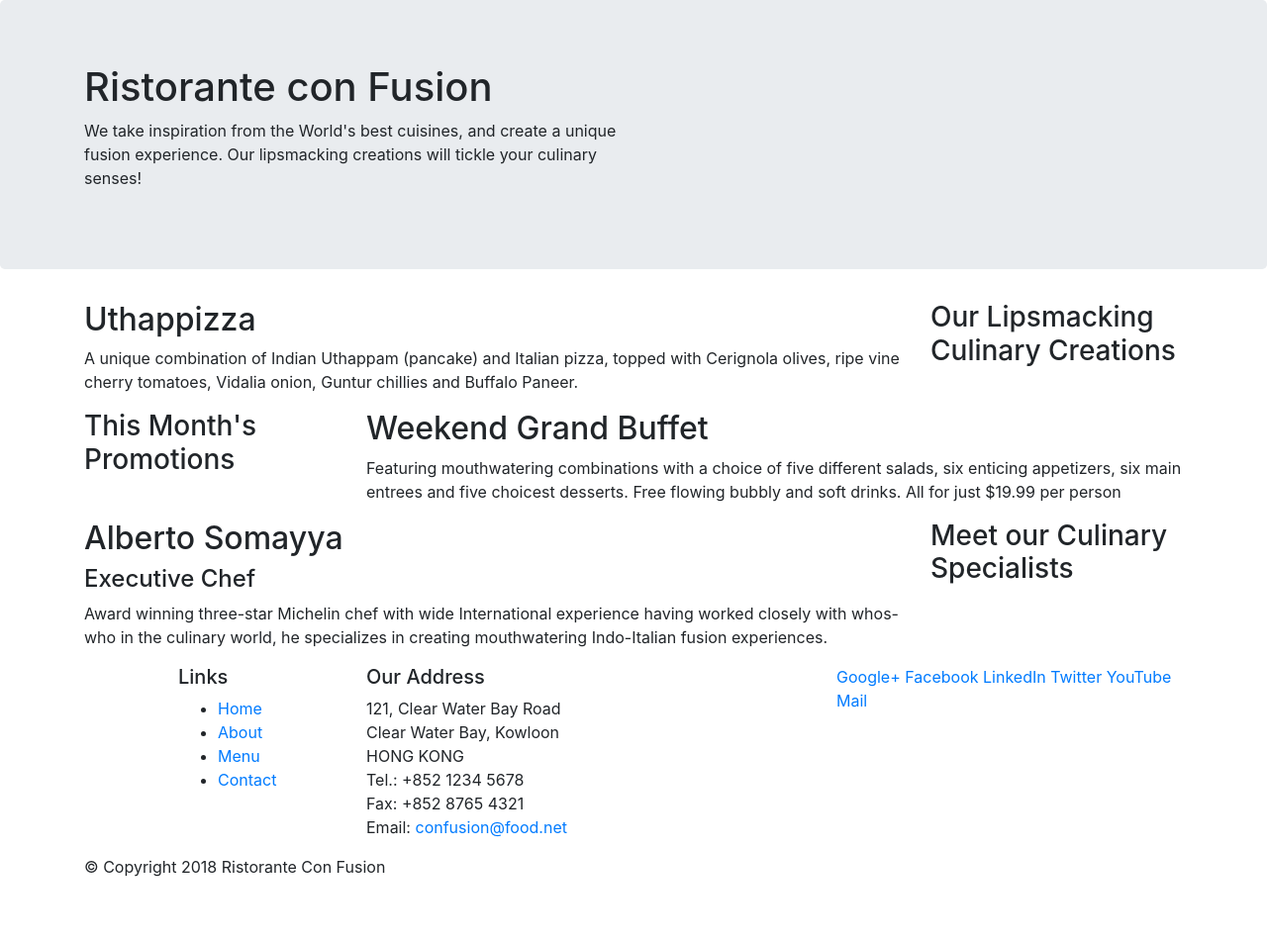
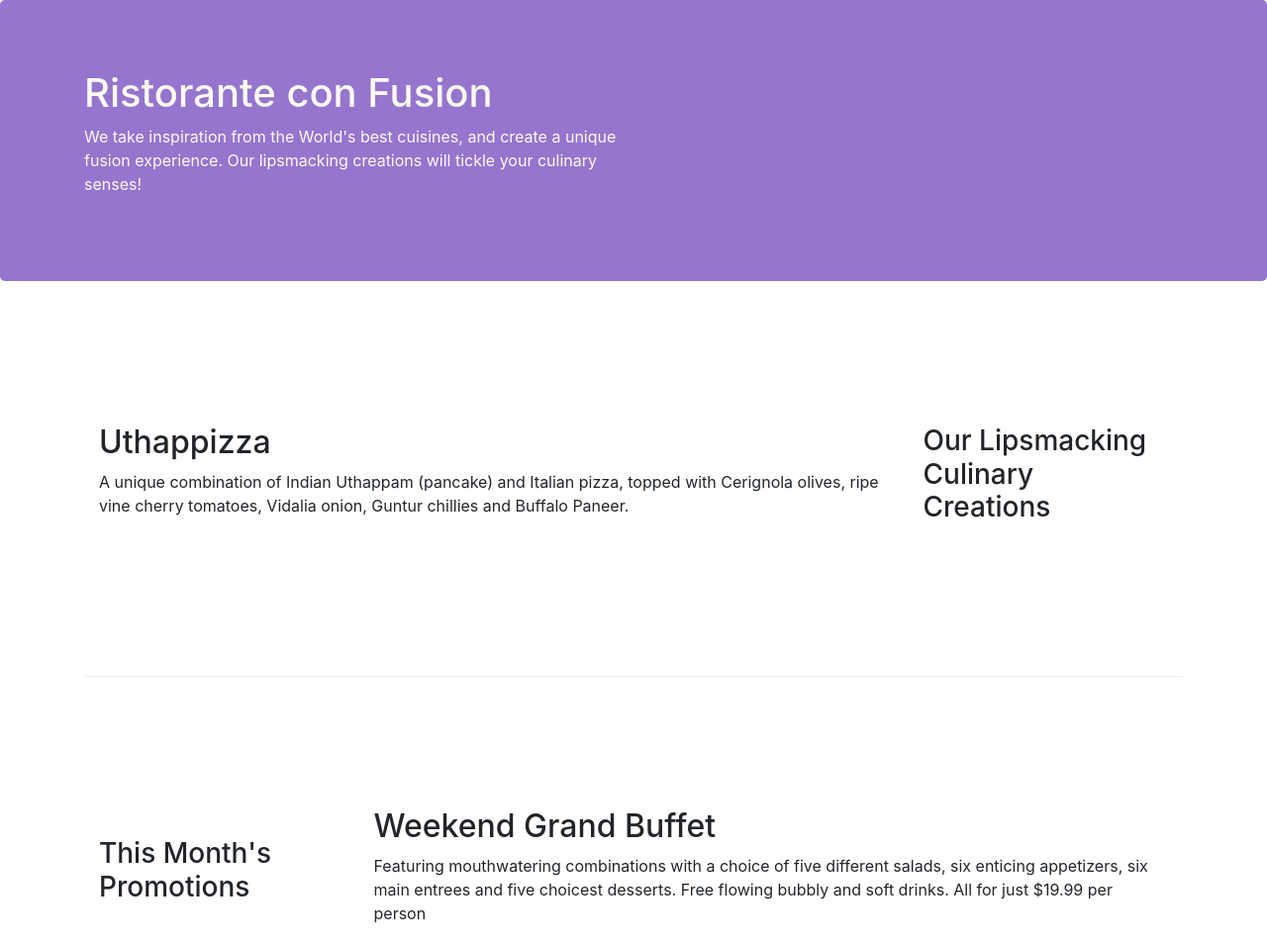
Before and after one commit to NikhilRaj060/Resuturant-Project, a website: page index.html in a window 1280 px wide. Shown: the top 954 px of the page at 99% size. Before the commit the page ends 904 px from the top, so only its background shows below. Drawn offline with nearby package versions, Linux system fonts and the light colour scheme.

Commit message:
Bootstrap part2

```diff
--- /dev/null
+++ b/css/style.css
@@ -0,0 +1,28 @@
+.row-header{
+    margin: 0px auto;
+    padding: 0px auto;
+}
+.row-content{
+    margin: 0px auto;
+    padding: 50px 0px 50px 0px;
+    border-bottom: 1px ridge;
+    min-height: 400px;
+}
+.footer{
+    background-color: #d1c4e9;
+    margin: 0px auto;
+    padding: 20px 0px 20px 0px;
+}
+
+.jumbotron{
+    padding: 70px 30px 70px 30px;
+    margin: 0px;
+    background-color: #9575cd;
+    color: floralwhite;
+}
+
+.addres{
+    font-size: 80%;
+    margin: 0px;
+    counter-reset: #0f0f0f;
+}
--- a/index.html
+++ b/index.html
@@ -10,13 +10,14 @@
 
     <!-- Bootstrap CSS -->
     <link rel="stylesheet" href="node_modules/bootstrap/dist/css/bootstrap.min.css">
+    <link rel="stylesheet" href="css/style.css">
 </head>
 
 <body>
 
     <header class="jumbotron">
         <div  class="container">
-            <div class="row">
+            <div class="row row-headrer">
                 <div class="col-12 col-sm-6">
                     <h1>Ristorante con Fusion</h1>
                     <p>We take inspiration from the World's best cuisines, and create a unique fusion experience. Our lipsmacking creations will tickle your culinary senses!</p>
@@ -28,7 +29,7 @@
     </header>
 
     <div class="container">
-        <div class="row">
+        <div class="row row-content align-items-center">
             <div class="col-12 col-sm-4 order-sm-last col-md-3">
                 <h3>Our Lipsmacking Culinary Creations</h3>
             </div>
@@ -39,7 +40,7 @@
         </div>
 
 
-        <div class="row">
+        <div class="row row-content align-items-center">
             <div class="col-12 col-sm-4 col-md-3">
                 <h3>This Month's Promotions</h3>
             </div>
@@ -49,7 +50,7 @@
             </div>
         </div>
 
-        <div class="row">
+        <div class="row row-content align-items-center">
             <div class="col-12 col-sm-4 order-sm-last col-md-3">
                 <h3>Meet our Culinary Specialists</h3>
             </div>
@@ -61,12 +62,12 @@
         </div>
     </div>
 
-    <footer>
+    <footer class="footer">
         <div class="container">
             <div class="row">
                 <div class="col-4 offset-1 col-sm-2">
                     <h5>Links</h5>
-                    <ul>
+                    <ul class="list-unstyled">
                         <li><a href="#">Home</a></li>
                         <li><a href="#">About</a></li>
                         <li><a href="#">Menu</a></li>
@@ -75,7 +76,7 @@
                 </div>
                 <div class="col-7 col-sm-5">
                     <h5>Our Address</h5>
-                    <address>
+                    <address class="address">
 		              121, Clear Water Bay Road<br>
 		              Clear Water Bay, Kowloon<br>
 		              HONG KONG<br>
@@ -84,8 +85,8 @@
 		              Email: <a href="mailto:confusion@food.net">confusion@food.net</a>
 		           </address>
                 </div>
-                <div class="col-12 col-sm-4">
-                    <div>
+                <div class="col-12 col-sm-4 align-self-center">
+                    <div class="text-center">
                         <a href="http://google.com/+">Google+</a>
                         <a href="http://www.facebook.com/profile.php?id=">Facebook</a>
                         <a href="http://www.linkedin.com/in/">LinkedIn</a>
@@ -95,7 +96,7 @@
                     </div>
                 </div>
            </div>
-           <div class="row">
+           <div class="row justify-content-center">
                 <div class="col-auto">
                     <p>© Copyright 2018 Ristorante Con Fusion</p>
                 </div>
```
